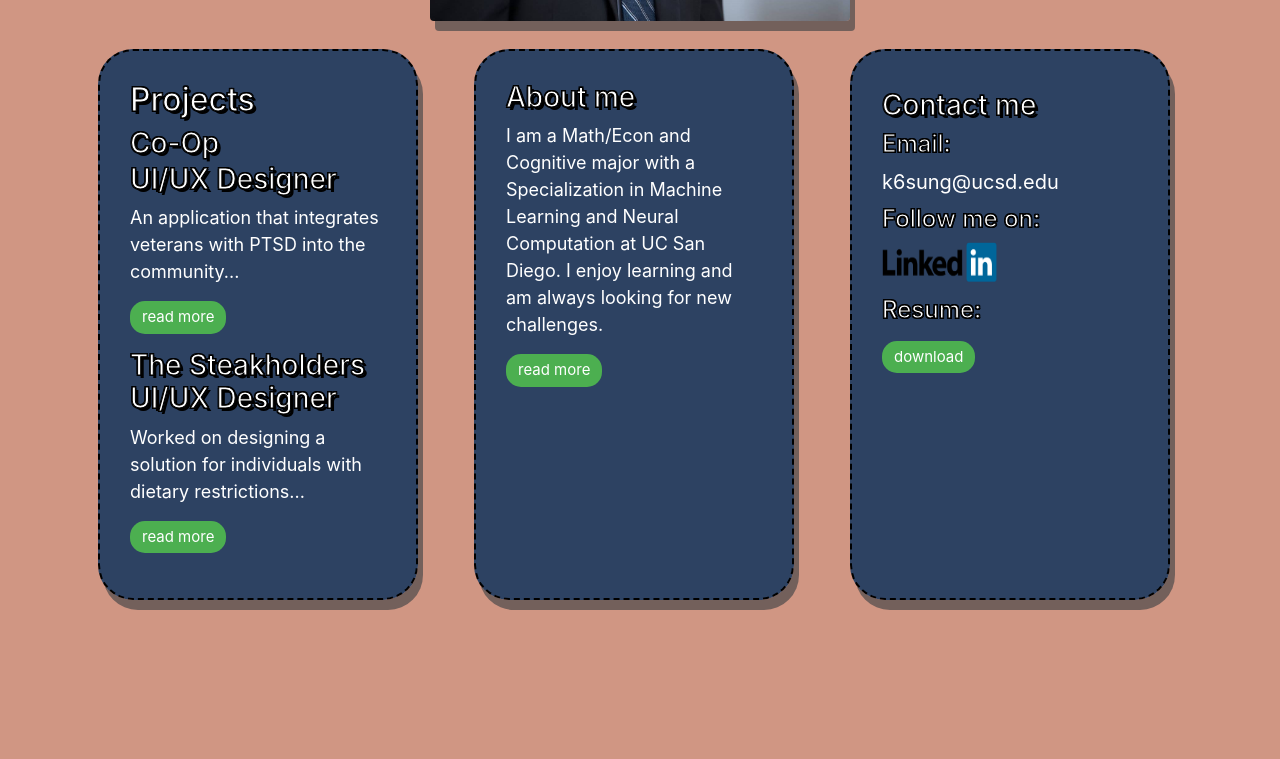
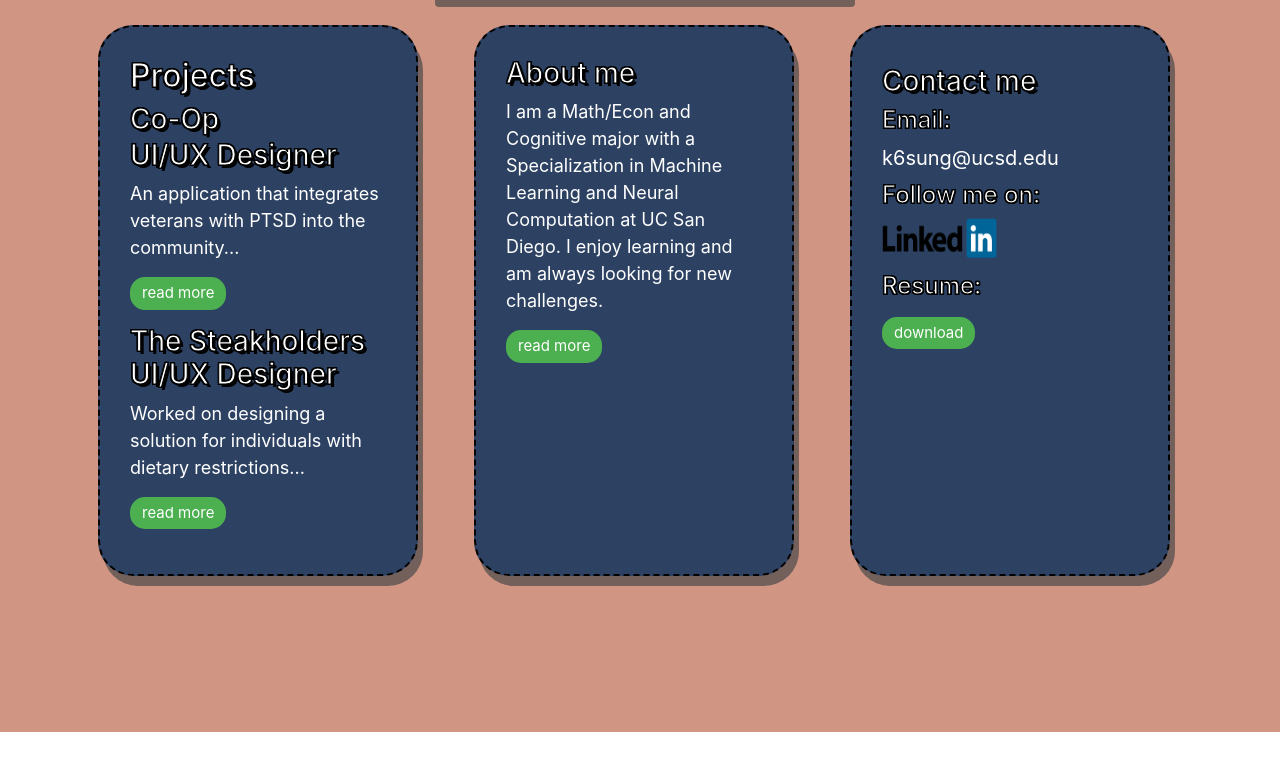
Before and after one commit to kylesung/Portfolio, a plain HTML site: page kyle_port_2-2.html in a window 1280 px wide. Shown: the part 710-1469 px from the top of the page. After the commit the page ends 1442 px from the top, so only its background shows below. Drawn offline with nearby package versions, Linux system fonts and the light colour scheme.

Commit message:
Update kyle_port_2-2.html

```diff
--- a/kyle_port_2-2.html
+++ b/kyle_port_2-2.html
@@ -179,51 +179,6 @@
 </head>
 <body>
 
-<<<<<<< HEAD
-		<div id="top" class="jumbotron text-left">
-    		<h1 id="title">Kyle Sung</h1>
-    		<h3 id="title_2"> Designer, Innovator, Writer, Data Scientist </h3>
-			<h5 id="title_3"> I'm a UI/UX Designer studying at UCSD. </h5>
- 		 </div>
-		<div class="contrainer">
- 		 <img id="kyle_i" src="images/classy_pic.jpg" class="rounded mx-auto d-block" height=" 415" width="420" >
-		</div>
-		<div class="container">
-  		<div class="row">
-    		<div id="slot_1" class="slots">
-	 		 <h2 class="headers">Projects</h2>
-	  			<h3 id="space_2" class="headers">Co-Op</h3>
-				<h3 id="space" class="headers">UI/UX Designer</h3>
-          		<p id="para_1" class="para">An application that integrates veterans with PTSD into the community... </p>
-		  		<button id="btn_1" class = "buttons" onclick="info(this.id)" value ="1">read more</button>
-     		 <h3 class="headers">The Steakholders UI/UX Designer</h3>
-        		  <p id="para_2">Worked on designing a solution for individuals with dietary restrictions...</p>
-		 		 <button id="btn_2" class = "buttons" onclick="info(this.id)" value ="1">read more</button>
-    		</div>
-    		<div id="slot_2" class="slots">
-      		<h3 class="headers">About me</h3>
-      		<p id="para_3">I am a Math/Econ and Cognitive major with a Specialization in Machine Learning and Neural Computation at UC San Diego. I enjoy learning and am always looking for new challenges.</p>
-      		<button id="btn_3" class = "buttons" onclick="info(this.id)" value ="1">read more</button>
-    		</div>
-    		<div id="slot_3" class="slots">
-	  			<h3 class="headers spacing">Contact me</h3>
-				<h4 class="headers_2 spacing">Email:</h4>
-          		<a id="para_4" href="mailto:k6sung@ucsd.edu">k6sung@ucsd.edu</a>
-        		<h4 class="headers_2 spacing">Follow me on:</h4>
-          		<input id="logo_2" type="image" src="images/linkedin_logo.png" onclick="logo_links()"/>
-        		<h4 class="headers_2 spacing">Resume:</h4>
-				<a href="Kyle_Sung_Resume.pdf" download="Kyle_Sung_Resume.pdf">
-				<button Id="btn_4" class = "buttons" >download</button>
-				</a>
-			</div>
-		</div>
-		</div>
-
-
-			<div id="bottom" class="jumbotron" height="15p">
-
-		</div>
-=======
 <div id="top" class="jumbotron text-left">
     <h1 id="title">Kyle Sung</h1>
     <h3 id="title_2"> Designer, Innovator, Writer, Data Scientist </h3>
@@ -267,7 +222,6 @@
 	<div id="bottom" class="jumbotron" height="15p">
 
 </div>
->>>>>>> 39f9b6d618092c291a92e45981eaec2d24f5f535
 
 </body>
 <script>
```
